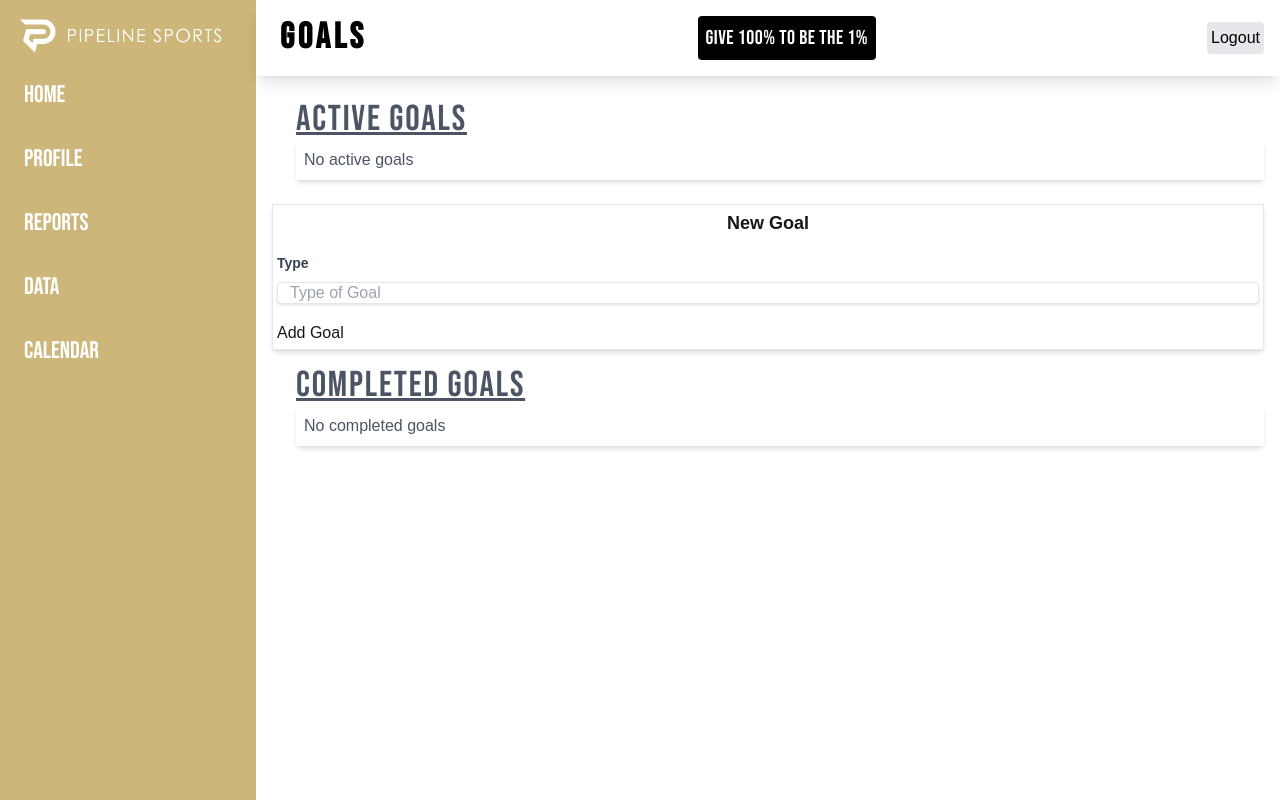
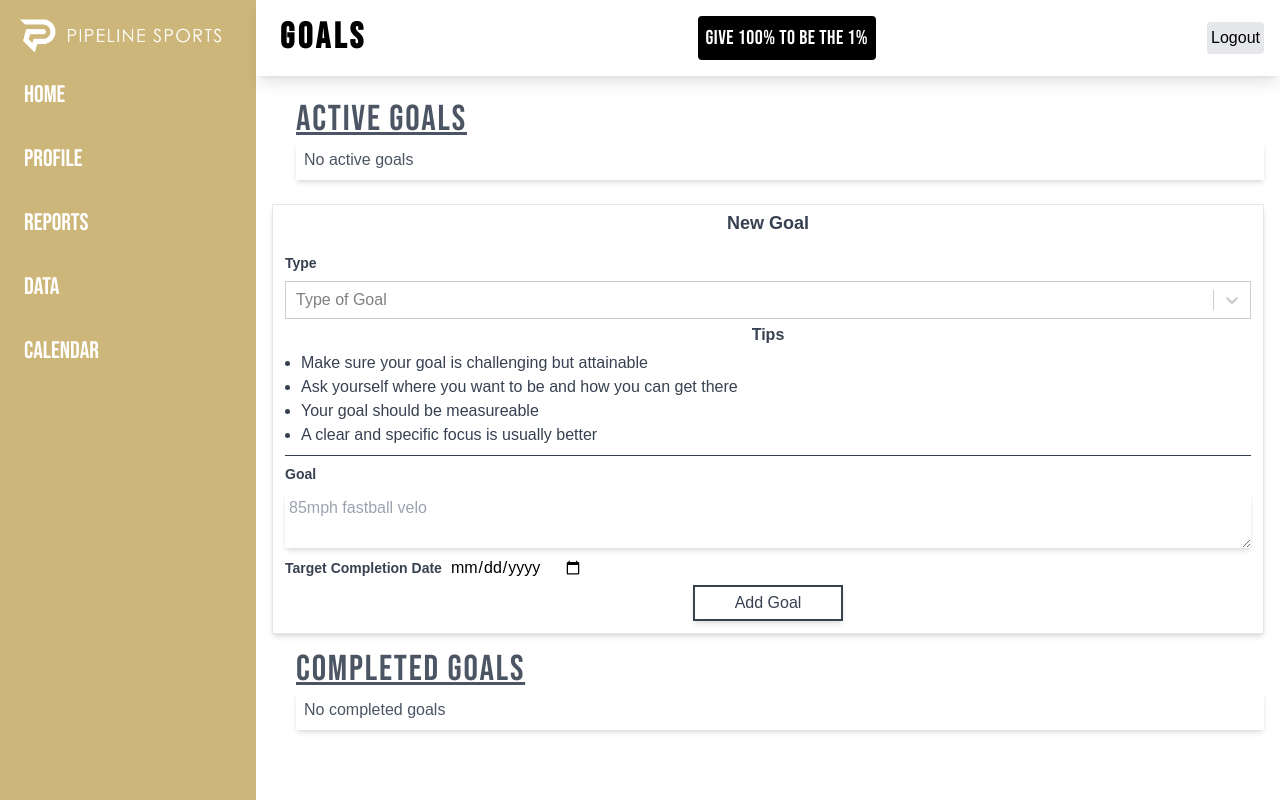
Before and after one commit to jwa13/Pipeline-Client, a Next.js app in the folder client/: page /goals in a window 1280 px wide. Both pictures are taken after a click on the button "Add a Goal". Built offline with nearby package versions, Linux system fonts and the light colour scheme; no server answers.

Commit message:
finished form and added submit logic for new goals

```diff
--- a/client/src/pages/goals.js
+++ b/client/src/pages/goals.js
@@ -2,11 +2,26 @@ import React, { useState, useEffect } from "react";
 import { useRouter } from "next/router";
 import Navbar from "../components/Navbar";
 import TopBar from "../components/TopBar";
+import Select from "react-select";
+import { comment } from "postcss";
 
 export default function goals() {
     const router = useRouter();
     const [formVisible, setFormVisible] = useState(false);
-    const [goalsData, setGoalsData] = useState(null);
+    const [activeGoals, setActiveGoals] = useState(null);
+    const [completedGoals, setCompletedGoals] = useState(null);
+
+    const types = [
+        {value: "throwing", label: "Throwing"},
+        {value: "hitting", label: "Hitting"},
+        {value: "strength", label: "Strength"},
+        {value: "speed", label: "Speed"},
+        {value: "body", label: "Body"},
+    ];
+
+    const [goalType, setGoalType] = useState("");
+    const [goalContent, setGoalContent] = useState("");
+    const [target, setTarget] = useState("");
 
     useEffect(() => {
         const GetGoalsInfo = async () => {
@@ -19,11 +34,19 @@ export default function goals() {
 
                 const data = await response.json();
                 console.log(data);
-                setGoalsData(data);
+                console.log(data.inactive.length);
+
+                if(data.active.length > 0) {
+                    setActiveGoals(data.active);
+                }
+                if(data.inactive.length > 0) {
+                    setCompletedGoals(data.inactive);
+                }
             } catch (error) {
                 console.error(error);
             }
         }
+        GetGoalsInfo();
     }, []);
 
     const handleAddButton = () => {
@@ -37,6 +60,43 @@ export default function goals() {
         router.push("/login");
     }
 
+    function SubmitButton() {
+        if(goalType != "" && goalContent != "" && target) {
+            return <button onClick={submit} className="justify-self-center mb-2 bg-white border-[2px] border-gray-700 shadow-md p-1 text-gray-700 w-[150px]">Add Goal</button>
+        } else {
+            return <button onClick={submit} disabled className="justify-self-center mb-2 bg-white border-[2px] border-gray-700 shadow-md p-1 text-gray-700 w-[150px]">Add Goal</button>
+        }
+    }
+
+    const submit = async (e) => {
+        e.preventDefault();
+        console.log("submitted");
+
+        const goal = {};
+        goal.type = goalType;
+        goal.content = goalContent;
+        goal.targetCompletion = target;
+
+        const now = new Date();
+        const formattedDate = now.toISOString();
+
+        goal.dateCreated = formattedDate;
+        console.log(JSON.stringify(goal));
+
+        try {
+            const token = localStorage.getItem("jwt");
+            const response = await fetch("http://localhost:3001/api/newGoal", {
+                method: "POST",
+                headers: {"Authorization": `Bearer ${token}`, "Content-Type": "application/json"},
+                body: JSON.stringify(goal)
+            });
+            const status = await response.status;
+            router.reload("/goals");
+        } catch (error) {
+            console.error(error);
+        }
+    }
+
     return (
         <div className="flex min-h-screen">
             <Navbar />
@@ -45,27 +105,50 @@ export default function goals() {
                 <div className="flex-1 p-4 bg-white">
                     <h2 className="text-gray-600 font-bebas-neue text-4xl underline px-6 pt-2 tracking-wider">Active Goals</h2>
                     <div className="flex flex-col flex-1 ml-6 pl-2 pt-1 shadow-md">
-                        {goalsData === null && (<h2 className="text-gray-600 text-l pt-1 pb-2">No active goals</h2>)}
+                        {activeGoals === null && (<h2 className="text-gray-600 text-l pt-1 pb-2">No active goals</h2>)}
+                        {activeGoals && (
+                            <>
+
+                            </>
+                        )}
                     </div>
 
                     {!formVisible && (<button onClick={handleAddButton} className="text-gray-500 pl-8 pt-1 hover:underline">Add a Goal</button>)}
                     {formVisible && (
                         <>
                             <div className="bg-white shadow-md mx-6 p-1 mt-6 mx-auto border">
-                                <h3 className="text-lg font-semibold mb-4 text-center">New Goal</h3>
-                                <form>
-                                    <div className="mb-4">
+                                <h3 className="text-lg font-semibold mb-4 text-center text-gray-700">New Goal</h3>
+                                <form className="grid grid-cols-1">
+                                    <div className="mb-1 mx-2">
                                         <label className="block text-gray-700 text-sm font-bold mb-2" htmlFor="type">Type</label>
-                                        <input className="shadow appearance-none border rounded w-full py2 px-3 text-gray-700 leading-tight focus:outline-none focus:shadow-outline" id="type" type="text" placeholder="Type of Goal"></input>
+                                        <Select options={types} value={goalType} onChange={setGoalType} placeholder="Type of Goal" className="" classNamePrefix="react-select" styles={{ control: (base) => ({ ...base, borderRadius: "0px" }), option: (base, { isSelected }) => ({ ...base, color: isSelected ? "#555" : "#000" }) }}/>
+                                        <div className="mb-2">
+                                            <h3 className="text-md font-semibold my-1 text-center text-gray-700">Tips</h3>
+                                            <ul className="text-gray-700 list-disc ml-4">
+                                                <li>Make sure your goal is challenging but attainable</li>
+                                                <li>Ask yourself where you want to be and how you can get there</li>
+                                                <li>Your goal should be measureable</li>
+                                                <li>A clear and specific focus is usually better</li>
+                                            </ul>
+                                        </div>
+                                        <div className="border-t border-gray-700 pt-2">
+                                            <label className="block text-gray-700 text-sm font-bold mb-2" htmlFor="goalContent">Goal</label>
+                                            <textarea id="goalContent" value={goalContent} onChange={(e) => setGoalContent(e.target.value)} placeholder="85mph fastball velo" className="w-full pl-1 py-1 text-black shadow-md"/>
+                                        </div>
+                                        <div>
+                                            <label className="pr-2 text-gray-700 text-sm font-bold mb-2" htmlFor="targetCompletion">Target Completion Date</label>
+                                            <input type="date" id="targetCompletion" value={target} onChange={(e) => setTarget(e.target.value)} className="text-black"/>
+                                        </div>
                                     </div>
-                                    <button className="flex items-center justify-center" type="submit">Add Goal</button>
+                                    <input type="hidden" id="creationDate" value=""/>
+                                    <SubmitButton/>
                                 </form>
                             </div>
                         </>
                     )}
                     <h2 className="text-gray-600 font-bebas-neue text-4xl underline px-6 pt-4 tracking-wider">Completed Goals</h2>
                     <div className="flex flex-col flex-1 ml-6 pl-2 pt-1 shadow-md">
-                        {goalsData === null && (<h2 className="text-gray-600 text-l pt-1 pb-2">No completed goals</h2>)}
+                        {completedGoals === null && (<h2 className="text-gray-600 text-l pt-1 pb-2">No completed goals</h2>)}
                     </div>
                 </div>
             </div>
```
